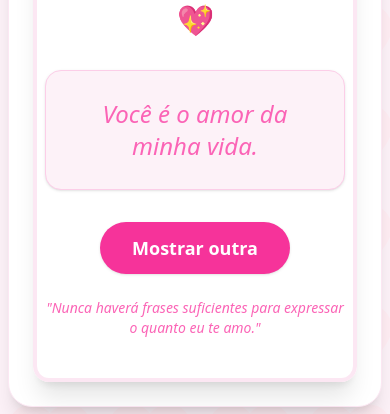
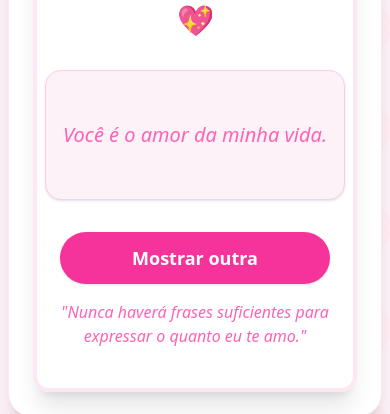
Before and after one commit to ngracioli/luana-valentines-app, a React (Vite) app: page / in a window 390 px wide. Shown: the part 9808-10222 px from the top of the page. Built offline with nearby package versions, Linux system fonts and the light colour scheme; no server answers.

Commit message:
style: improve mobile design and responsiveness for LoveMessageBox

```diff
--- a/src/components/LoveMessageBox.jsx
+++ b/src/components/LoveMessageBox.jsx
@@ -12,7 +12,7 @@ function LoveMessageBox() {
         "Você é o motivo do meu sorriso.",
         "Seu amor me faz ser melhor.",
         "A vida ficou mais linda depois\nque você chegou.",
-        "Te amar é minha parte preferida\ndo meu dia.",
+        "Te amar é minha parte preferida do meu dia.",
         "Você me completa por inteiro.",
     ];
     const [index, setIndex] = useState(0);
@@ -35,27 +35,29 @@ function LoveMessageBox() {
                 Minhas mensagens de amor para você
                 <span className="inline-block">💖</span>
             </h2>
-            <div className="bg-pink-50 p-6 rounded-2xl text-pink-400 border-pink-200 mb-8 shadow-sm border flex items-center justify-center min-h-[120px]">
+            <div className="bg-pink-50 p-4 sm:p-6 rounded-2xl text-pink-400 border-pink-200 mb-8 shadow-sm border flex items-center justify-center min-h-[130px]">
                 <p
-                    className={`text-2xl italic font-medium max-w-md mx-auto transition-opacity duration-300 ${
+                    className={`text-xl sm:text-3xl italic font-medium max-w-xs sm:max-w-md mx-auto transition-opacity duration-300 ${
                         fade ? "opacity-100" : "opacity-0"
                     }`}
                 >
                     {phrases[index].split("\n").map((line, i) => (
                         <span key={i}>
                             {line}
-                            {i !== phrases[index].split("\n").length - 1 && <br />}
+                            {i !== phrases[index].split("\n").length - 1 && (
+                                <br />
+                            )}
                         </span>
                     ))}
                 </p>
             </div>
             <button
                 onClick={nextPhrase}
-                className="cursor-pointer bg-pink-500 hover:bg-pink-600 text-white px-8 py-3 rounded-full font-semibold text-lg shadow transition duration-200 hover:scale-105 focus:outline-none focus:ring-2 focus:ring-pink-300"
+                className="cursor-pointer bg-pink-500 hover:bg-pink-600 text-white px-18 py-3 rounded-full font-semibold text-lg shadow transition duration-200 hover:scale-105 focus:outline-none focus:ring-2 focus:ring-pink-300"
             >
                 Mostrar outra
             </button>
-            <div className="mt-6 text-pink-400 text-sm italic">
+            <div className="mt-4 sm:mt-6 text-pink-400 text-base sm:text-lg italic">
                 "Nunca haverá frases suficientes para expressar o quanto eu te
                 amo."
             </div>
```
